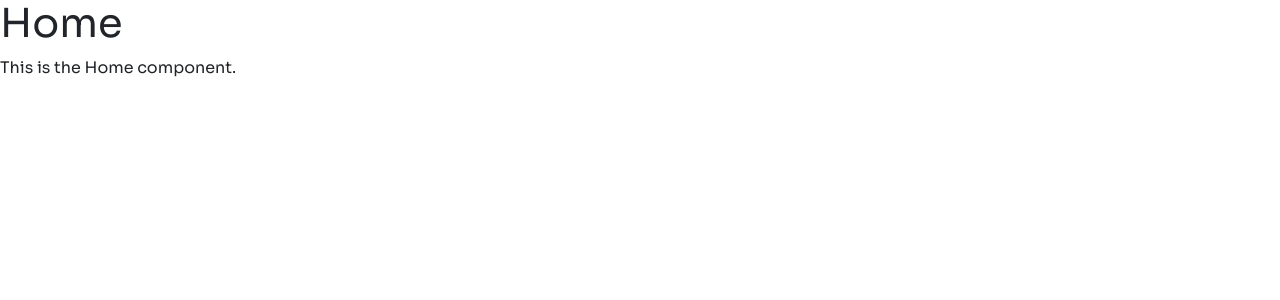
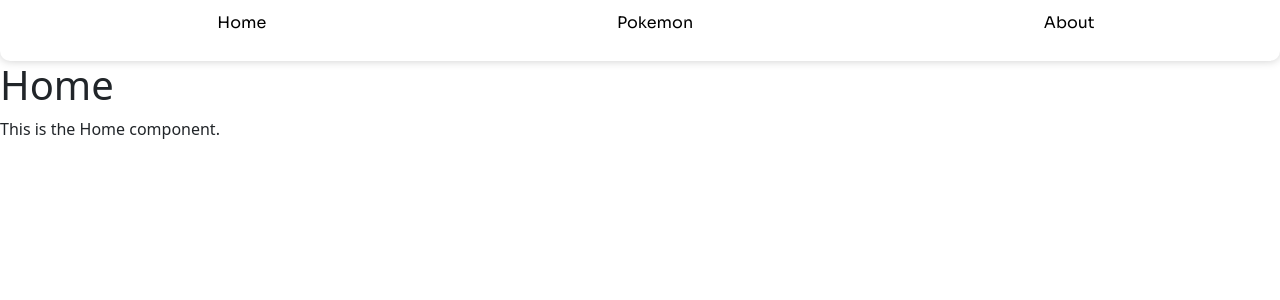
Before and after one commit to Fercho5656/Pokedex, a Vue app: page / in a window 1280 px wide. Shown: the top 300 px of the page. Built offline with nearby package versions, Linux system fonts and the light colour scheme; no server answers.

Commit message:
Added Navbar component in Main view

```diff
--- a/src/App.vue
+++ b/src/App.vue
@@ -1,16 +1,18 @@
 <template>
+  <Navbar />
   <router-view />
 </template>
 
 <script>
+import Navbar from "./components/Navbar.vue";
 export default {
   name: "App",
+  components: {
+    Navbar,
+  },
 };
 </script>
 
 <style>
 @import url("https://fonts.googleapis.com/css2?family=Sora:wght@400;700&display=swap");
-h1, h2, h3, h4, h5, h6, p {
-  font-family: "Sora", sans-serif;
-}
 </style>
```
